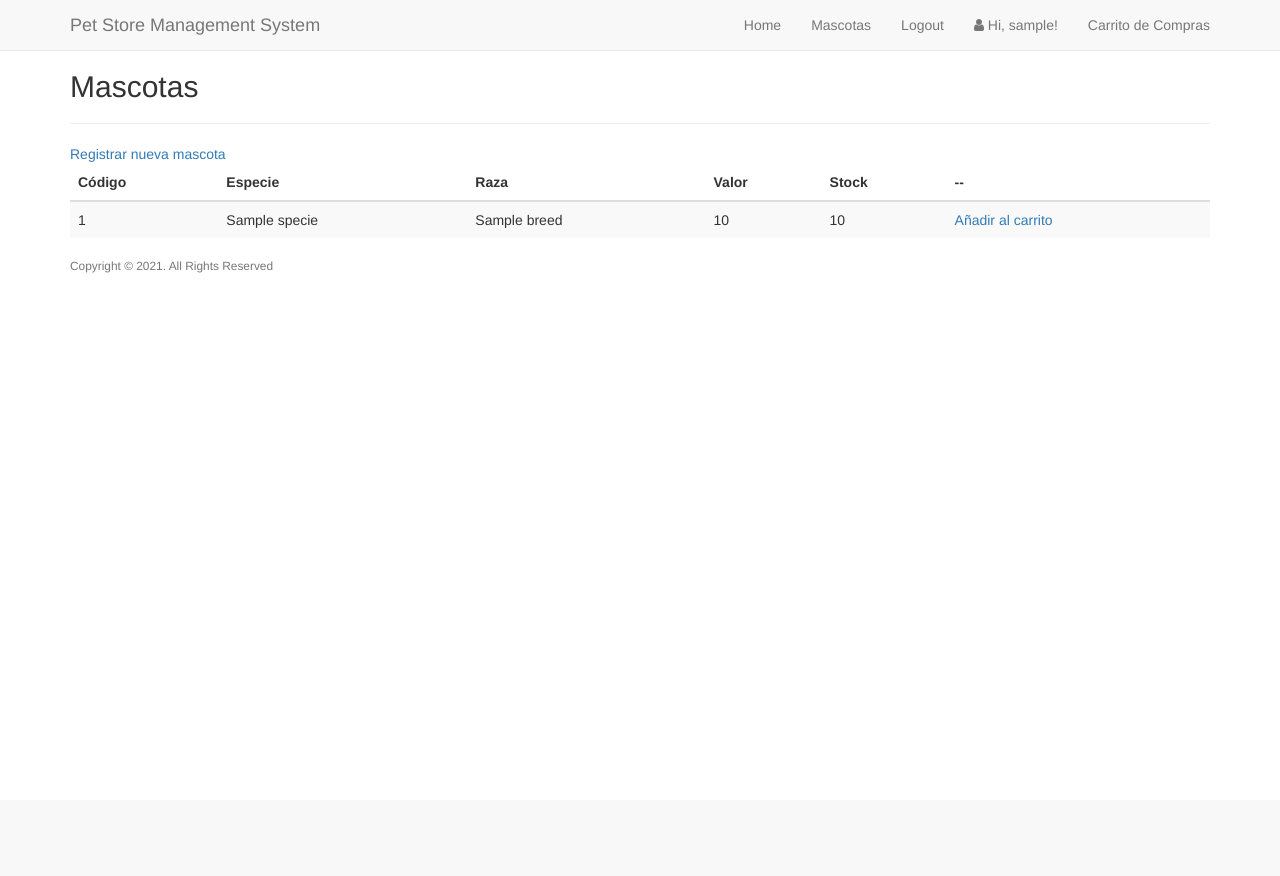
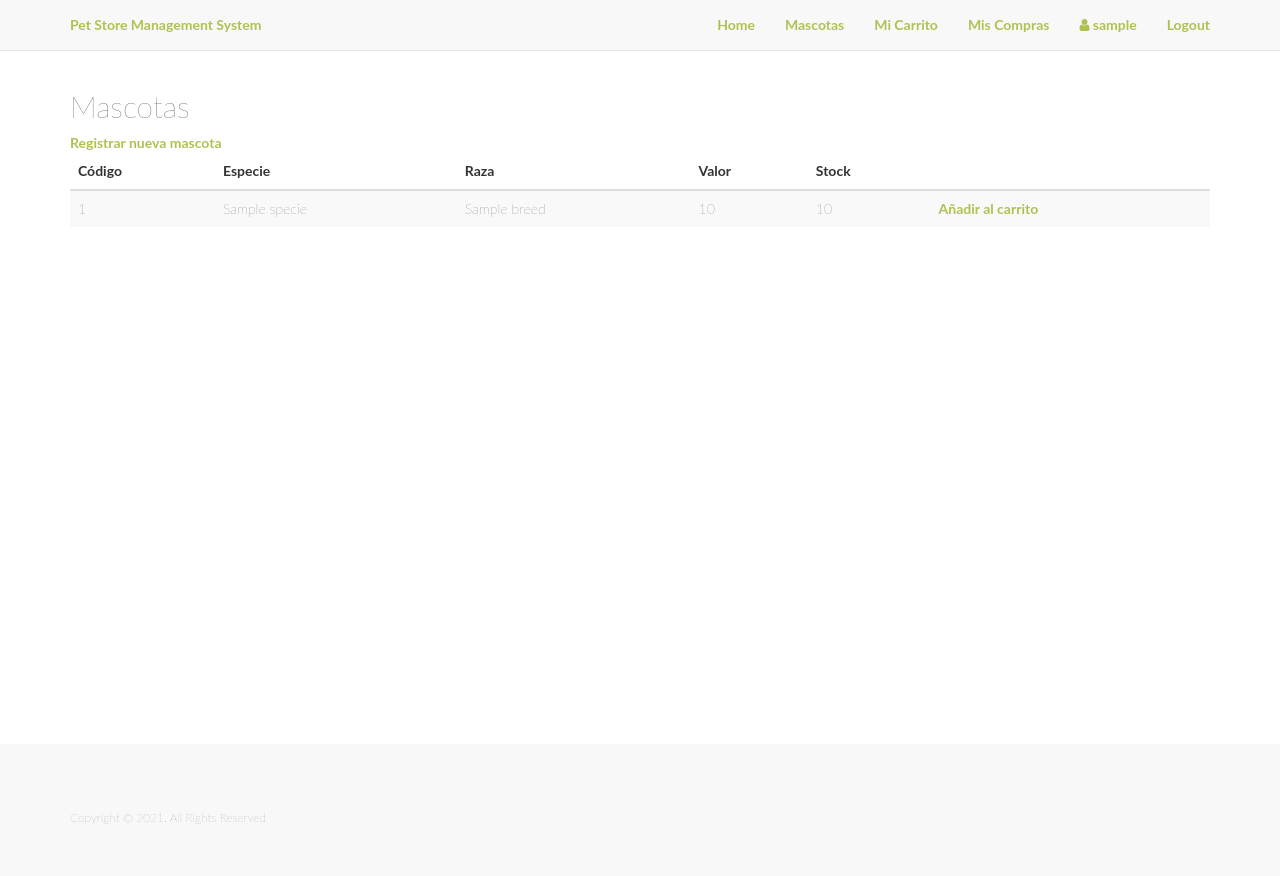
Before and after one commit to cquijadafuentes/microservicios, a Flask app: page /listpets in a window 1280 px wide. Before the commit the page ends 273 px from the top, so only its background shows below. Run offline with Flask 2, Linux system fonts and the light colour scheme; a user stored in the database is signed in; tables that the repository leaves empty hold one stand-in row (values such as "Sample post"); a database or web service that is not in the repository returns one stand-in record (values such as "Sample title"); data that the repository does not hold is empty; some libraries are stand-ins or nearby versions.

Commit message:
Mejora de hoja de estilo para lista de mascotas.

```diff
--- a/proyecto/app/static/css/style.css
+++ b/proyecto/app/static/css/style.css
@@ -7,11 +7,12 @@ body, html {
 
 body, h1, h2, h3 {
     font-family: "Lato", "Helvetica Neue", Helvetica, Arial, sans-serif;
-    font-weight: 700;
+    font-weight: 250;
 }
 
 a, .navbar-default .navbar-brand, .navbar-default .navbar-nav>li>a {
   color: #aec251;
+  font-weight: 700;
 }
 
 a:hover, .navbar-default .navbar-brand:hover, .navbar-default .navbar-nav>li>a:hover {
--- a/proyecto/app/templates/base.html
+++ b/proyecto/app/templates/base.html
@@ -20,9 +20,10 @@
                   {% if session['sess_loged_username'] %}
                     <li><a href="{{ url_for('home.homepage') }}">Home</a></li>
                     <li><a href="{{ url_for('home.listpets') }}">Mascotas</a></li>
+                    <li><a href="{{ url_for('home.shoppingcart') }}">Mi Carrito</a></li>
+                    <li><a href="{{ url_for('home.orders') }}">Mis Compras</a></li>
+                    <li><a><i class="fa fa-user"></i> {{ session['sess_loged_username'] }} </a></li>
                     <li><a href="{{ url_for('home.homelogout') }}">Logout</a></li>
-                    <li><a href="{{ url_for('home.orders') }}"><i class="fa fa-user"></i>  Hi, {{ session['sess_loged_username'] }}!</a></li>
-                    <li><a href="{{ url_for('home.shoppingcart') }}">Carrito de Compras</a></li>
                   {% else %}
                     <li><a href="{{ url_for('home.homepage') }}">Home</a></li>
                     <li><a href="{{ url_for('home.listpets') }}">Mascotas</a></li>
--- a/proyecto/app/templates/base_2.html
+++ b/proyecto/app/templates/base_2.html
@@ -19,9 +19,10 @@
                   {% if session['sess_loged_username'] %}
                     <li><a href="{{ url_for('home.homepage') }}">Home</a></li>
                     <li><a href="{{ url_for('home.listpets') }}">Mascotas</a></li>
+                    <li><a href="{{ url_for('home.shoppingcart') }}">Mi Carrito</a></li>
+                    <li><a href="{{ url_for('home.orders') }}">Mis Compras</a></li>
+                    <li><a><i class="fa fa-user"></i>  Hi, {{ session['sess_loged_username'] }}!</a></li>
                     <li><a href="{{ url_for('home.homelogout') }}">Logout</a></li>
-                    <li><a href="{{ url_for('home.orders') }}"><i class="fa fa-user"></i>  Hi, {{ session['sess_loged_username'] }}!</a></li>
-                    <li><a href="{{ url_for('home.shoppingcart') }}">Carrito de Compras</a></li>
                   {% else %}
                     <li><a href="{{ url_for('home.homepage') }}">Home</a></li>
                     <li><a href="{{ url_for('home.listpets') }}">Mascotas</a></li>
--- a/proyecto/app/templates/home/pets.html
+++ b/proyecto/app/templates/home/pets.html
@@ -1,16 +1,12 @@
 <!-- app/templates/home/pets.html -->
 
-{% extends "base_2.html" %}
+{% extends "base.html" %}
 {% block title %}Mascotas{% endblock %}
 {% block body %}
-<div class="intro-header">
 <div class="container">
     <div class="row">
-            <div class="col-lg-12">
-                <div class="intro-message">
+        <div style="margin-top: 70px;" class="col-lg-12">
             <h2>Mascotas</h2>
-                    <hr class="intro-divider">
-                    </ul>
             <div id="results">
               {% if message %}
                 {{ message }} <br> <br>
@@ -25,7 +21,7 @@
                     <th>Valor</th>
                     <th>Stock</th>
                     {% if session['sess_loged_username'] %}
-                            <th>--</th>
+                    <th>  </th>
                     {% endif %}
                   </tr>
                 </thead>
@@ -48,6 +44,4 @@
         </div>
     </div>
 </div>
-    </div>
-</div>
 {% endblock %}
```
Lines whose indentation alone changed are shown as unchanged.
